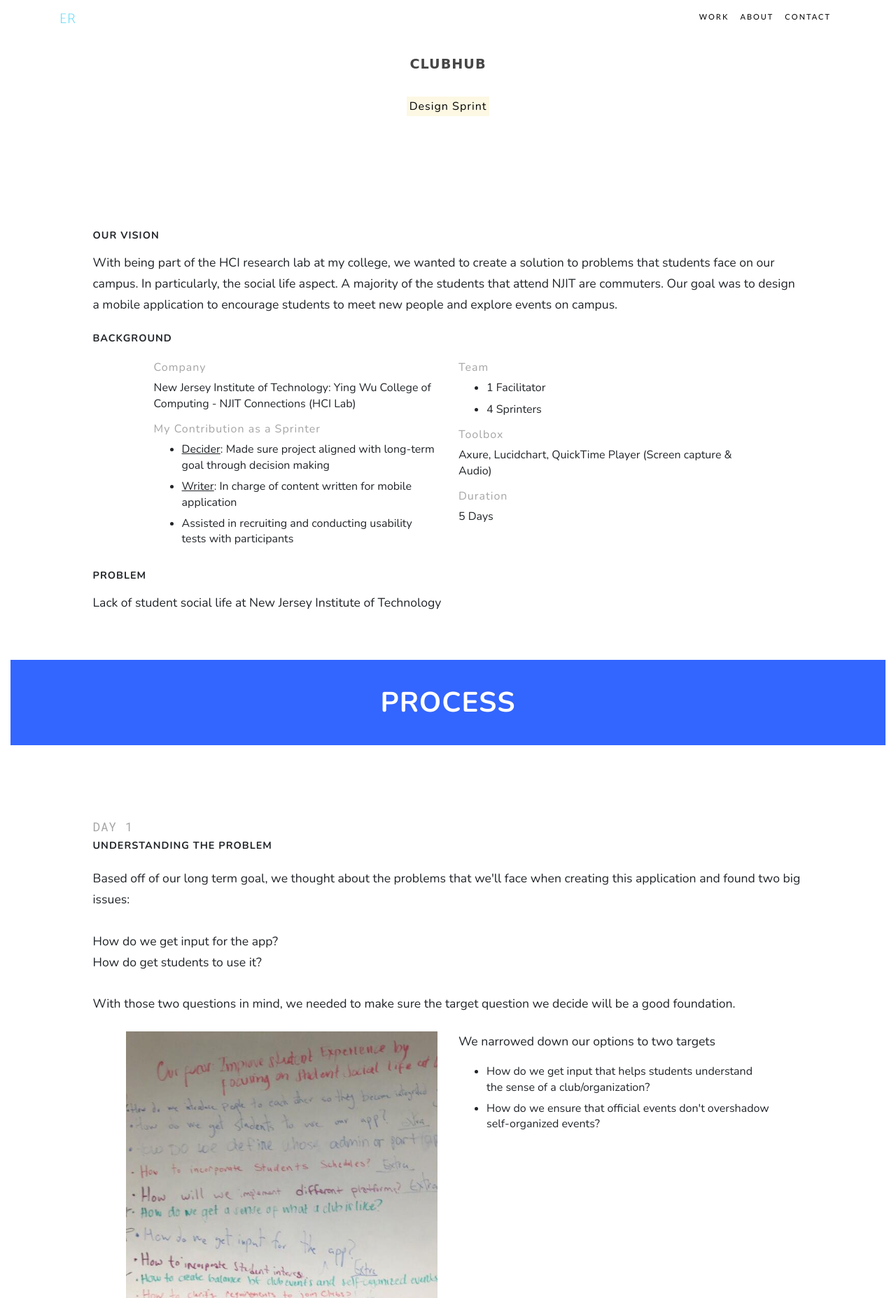
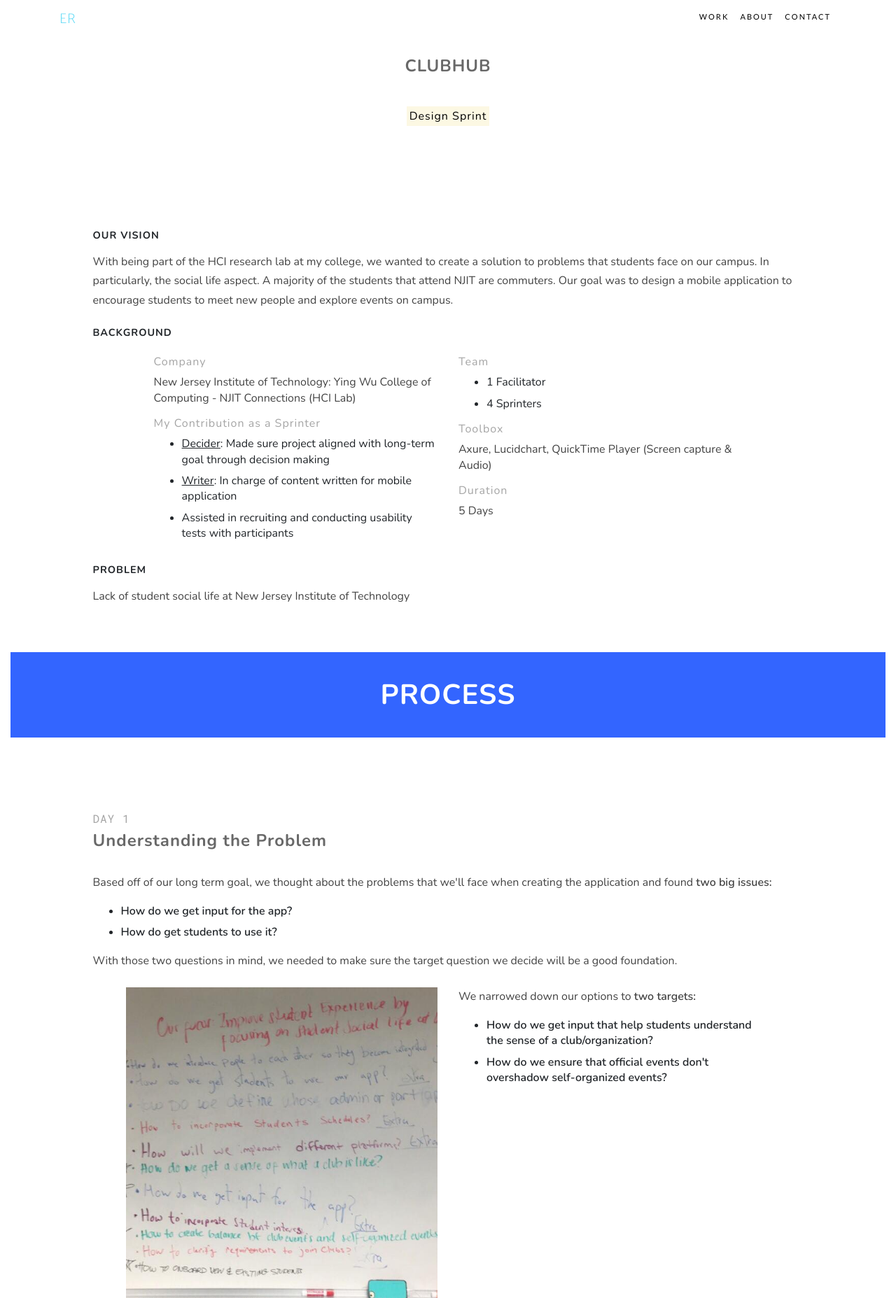
Before and after one commit to er-infinite/EmmalynRamos-v4, a PHP site: page /work-design/design-ClubHub.html in a window 1280 px wide. Shown: the top 1855 px of the page at 70% size. Run offline with PHP 8.4, Linux system fonts and the light colour scheme; some web fonts are replaced.

Commit message:
add content to ClubHub

```diff
--- a/scss/portfolio.scss
+++ b/scss/portfolio.scss
@@ -12,12 +12,16 @@
 #portfolio-design .subHeader{
   font-family: $font-robotomono;
   color: $font-sub;
-  font-size: 1.1em;
+  font-size: 1em;
+
 }
 
 #portfolio-design h1 {
   font-weight: 700; //bold
-  font-size: 1.2em;
+  font-size: 1.5em;
+  color: #686868;
+  font-family: $font-nunito;
+  padding-bottom: .5rem;
 
 }
 
@@ -41,8 +45,9 @@
 #portfolio-design p{
   font-family: $font-nunito;
   font-weight: 300; //light
-  font-size: 1.1em;
+  font-size: 1.0em;
   line-height: 1.7;
+  color: #434343;
 }
 
 #portfolio-design .p-mini, ul{
@@ -90,12 +95,13 @@
   border-radius: 50%;
   behavior: url(PIE.htc);
   /* remove if you don't care about IE8 */
-  width: 36px;
-  height: 36px;
-  padding: 8px;
-  background: #fff;
-  border: 2px solid #666;
-  color: #666;
+  width: 27px;
+  height: 27px;
+  padding-top: 0px;
+  background: #3365ff;
+  border: 2px solid #3365ff;
+  color: #fff;
   text-align: center;
-  font: 32px Arial, sans-serif;
+  font: 18px $font-nunito, sans-serif;
+  font-weight: 400;
 }
--- a/work-design/design-ClubHub.html
+++ b/work-design/design-ClubHub.html
@@ -93,7 +93,8 @@
       <div class="row mt-5  d-flex justify-content-center">
         <div class="col-md-11">
           <h2 class="mb-3">Our Vision</h2>
-          <p>With being part of the HCI research lab at my college, we wanted to create a solution to problems that students face on our campus. In particularly, the social life aspect. A majority of the students that attend NJIT are commuters.  Our goal was to design a mobile application to encourage students to meet new people and explore events on campus.</p>
+          <p>With being part of the HCI research lab at my college, we wanted to create a solution to problems that students face on our campus. In particularly, the social life aspect. A majority of the students that attend NJIT are commuters. Our
+            goal was to design a mobile application to encourage students to meet new people and explore events on campus.</p>
         </div>
       </div>
       <div class="row mt-2 d-flex justify-content-center">
@@ -115,7 +116,7 @@
             <div class="col-md-5">
               <h3 class="">Team</h3>
               <ul class="p-mini">
-                <li >1 Facilitator</li>
+                <li>1 Facilitator</li>
                 <li>4 Sprinters</li>
               </ul>
               <h3>Toolbox</h3>
@@ -160,9 +161,15 @@
       <div class="row mt-5  d-flex justify-content-center">
         <div class="col-md-11">
           <h4 class="subHeader">DAY 1</h4>
-          <h2 class="cs-title mb-4">Understanding the Problem</h2>
-          <p>Based off of our long term goal, we thought about the problems that we'll face when creating this application and found two big issues: <br><br> How do we get input for the app?<br>How do get students to use it?<br><br> With those two questions
-            in mind, we needed to make sure the target question we decide will be a good foundation.</p>
+          <h1 class="mb-4">Understanding the Problem</h1>
+          <p>Based off of our long term goal, we thought about the problems that we'll face when creating the application and found <span class="boldHighlight">two big issues:</span></p>
+          <ul>
+            <li class="boldHighlight">How do we get input for the app?</li>
+            <li class="boldHighlight">How do get students to use it?</li>
+          </ul>
+          <p>
+            With those two questions in mind, we needed to make sure the target question we decide will be a good foundation.
+          </p>
         </div>
       </div>
       <div class="row mt-2  d-flex justify-content-center">
@@ -170,9 +177,9 @@
           <img src="../img/design-ClubHub/ds-1.jpg" class="img-fluid" alt="Responsive image">
         </div>
         <div class="col-md-5">
-          <p class="">We narrowed down our options to two targets</p>
-          <ul>
-            <li>How do we get input that helps students understand the sense of a club/organization?</li>
+          <p class="">We narrowed down our options to <span class="boldHighlight">two targets:</span></p>
+          <ul class="boldHighlight">
+            <li>How do we get input that help students understand the sense of a club/organization?</li>
             <li>How do we ensure that official events don't overshadow self-organized events?</li>
           </ul>
         </div>
@@ -180,21 +187,33 @@
 
       <div class="row mt-2  d-flex justify-content-center">
         <div class="col-md-11 text-center">
-          <h2 class="cs-h2 mt-5">Key Players</h2>
-          <p class="mb-4">Students, organizations, and Office of Student Life</p>
+          <h1 class="mt-5">Key Players</h1>
+          <p class="mb-4"><span class="boldHighlight">Students, Organizations, and Office of Student Life</span></p>
         </div>
         <div class="row mt-2  d-flex justify-content-center">
           <div class="col-md-8">
-            <p>We drew an affinity map of contributions by the key players. It was created to understand how they will interact with our product.</p>
-            <img src="../img/design-ClubHub/ds-2.jpg" class="img-fluid" alt="Affinity Map">
+            <p>We next drew a map of contributions by the key players. It was created to understand how they will interact with our product.</p>
+            <img src="../img/design-ClubHub/ds-2.jpg" class="img-fluid" alt="">
+            <img src="../img/design-ClubHub/ClubHub-KeyPlayers.png" class="img-fluid" alt="Affinity Map">
           </div>
         </div>
       </div>
 
       <div class="row mt-2  d-flex justify-content-center">
         <div class="col-md-11 text-center">
-          <h2 class="cs-h2 mt-4">How might we ...</h2>
-          <p>Turning problems into opportunities</p>
+          <h1 class="cs-h2 mt-4  text-left">How might we ...</h1>
+          <p class="text-left boldHighlight">Turning Problems into Opportunities</p>
+          <p class="text-left mb-5">
+            Everyone wrote down their own HMW notes to share their insights of how to solve the problem from multiple angles. After posting them to the wall, we reviewed the different ideas and organized them into into categories like "retention to
+            events", "signing up for clubs", "promotion & announcements."
+          </p>
+
+          <p class="boldHighlight mb-5">
+            HMW: Create announcements made by individual users and groups?<br />
+            HMW: Connect students with organizations based on their interests? <br />
+            HMW: Increase retention rate at meetings for organizations?<br />
+
+          </p>
         </div>
         <div class="row mt-2  d-flex justify-content-center">
           <div class="col-md-4">
@@ -204,33 +223,24 @@
           <div class="col-md-4">
             <img src="../img/design-ClubHub/ds-4.jpg" class="img-fluid" alt="Affinity Map">
           </div>
-          <div class="col-md-8 text-center">
-            <p class="mt-4">How might we create annoucements made by individual users and groups?</p>
-            <p>How might we keep the interest of organizations to continue using our app?</p>
-            <p>Everyone wrote down their own HMW notes to share their insights of how to solve the problem from multiple angles. After posting them to the wall, we reviewed the different ideas and organizaed them into into categories like "retention to events", "signing up for clubs", "promotion & annoucements."</p>
-          </div>
         </div>
       </div>
 
       <!-- DAY 2 -->
       <div class="row mt-5  d-flex justify-content-center">
         <div class="col-md-11">
-          <h4 class="cs-subtitle">DAY 2</h4>
-          <h2 class="cs-title mb-4">Creating Solutions</h2>
+          <h4 class="subHeader">DAY 2</h4>
+          <h1 class="mb-4">Creating Solutions</h1>
           <p>For this portion, we developed our own solutions individually. We followed the four-step sketch which involves note taking, jotting down ideas, drawing up crazy 8s, and finally coming up with the solution sketch.</p>
+          <p>
+            Everyone shared an application or website that they will draw their inspiration from. <span class="boldHighlight">I wanted to understand how the user will grab a sense of a club or organization at first glance.</span>
+          </p>
+          <p>
+            In this case, I drew my inspiration from Spotify, the music streaming service. <span class="boldHighlight">Contained inside are thousands of artists, I wondered how did users decide which one to listen to?</span>
+          </p>
           <div class="row mt-2  d-flex justify-content-center">
-            <div class="col-md-3">
-              <img src="../img/design-ClubHub/ds-7.jpg" class="img-fluid" alt="Affinity Map">
-            </div>
-            <div class="col-md-3">
-              <img src="../img/design-ClubHub/ds-8.jpg" class="img-fluid" alt="Affinity Map">
-            </div>
-            <div class="col-md-3">
-              <img src="../img/design-ClubHub/ds-9.jpg" class="img-fluid" alt="Affinity Map">
-            </div>
             <div class="col-md-11">
-              <p class="mt-4">Everyone shared an application or website that they will draw their inspiration from. I decided to focus on developing a way to understand the sense of a club or organization.
-                <p> In this case, I referred to Spotify, a music streaming service. Contained inside are thousands of artists. I wondered how did users decide which one to listen to?</p>
+              <img src="../img/design-ClubHub/ClubHub-Inspiration.png" class="img-fluid" alt="Affinity Map">
             </div>
             <div class="col-md-5">
               <img src="../img/design-ClubHub/ds-5.jpg" class="img-fluid" alt="Responsive image">
@@ -245,33 +255,31 @@
       <!-- DAY 3 -->
       <div class="row mt-5  d-flex justify-content-center">
         <div class="col-md-11">
-              <h4 class="cs-subtitle">DAY 3</h4>
-              <h2 class="cs-title mb-4">Critiques</h2>
-              <p class="">Next step was showcasing our sketches and voting for the ones that closely relates to our original challenge: How to improve student experiences by focusing on student social life at New Jersey Institute of Technology.</p>
+          <h4 class="subHeader">DAY 3</h4>
+          <h1 class="mb-4">Critiques</h1>
+          <p>
+            Next step was showcasing our sketches and voting for the ones that closely relates to our original challenge: <span class="boldHighlight">How do we improve student experiences by focusing on student social life at New Jersey Institute of
+              Technology?</span>
+          </p>
+          <p>
+            Everyone was given strips of post-it notes to cast their votes. As Decider, I was in charge of the supervote. <span class="boldHighlight">I voted based on sketches that followed our long-term goal, but also had a good foundation.</span>
+            This will ensure that it'll be a sustainable app that can be reused. We then separated the winners from the losers. Any ideas or concepts on the winners side will be used in our app.
+          </p>
+          <div class="row d-flex justify-content-center">
+            <div class="col-md-6">
+              <img src="../img/design-ClubHub/ds-10.jpg" class="img-fluid" alt="Responsive image">
             </div>
-
-          <!-- <div class="d-flex justify-content-center"> -->
-            <!-- <div class="col-md-11"> -->
-            <div class="col-md-10">
-
-
-              <!-- <div class="col-md-11"> -->
-                <h2 class="cs-h2 mt-4 ">Voting</h2>
-                <!-- <p>Turning problems into opportunities</p> -->
-
-              <p>Everyone was given strips of post-it notes to cast their votes. As Decider, I was in charge of the supervote.</p>
-              <p class="mb-4">I voted based on sketches that followed our long-term goal and had a good foundation. This will ensure that it'll be a sustainable app that can be reused. We then separated the winners from the losers. Any ideas or concepts on the winners side will be used in our app. </p>
+            <div class="col-md-4">
+              <img src="../img/design-ClubHub/ds-11.jpg" class="img-fluid" alt="Responsive image">
             </div>
-                <div class="col-md-6">
-                  <img src="../img/design-ClubHub/ds-10.jpg" class="img-fluid" alt="Critiques">
           </div>
-                <div class="col-md-4 d-flex align-items-center">
-                  <img src="../img/design-ClubHub/ds-11.jpg" class="img-fluid" alt="Critiques">
         </div>
 
         <div class="col-md-10">
-              <h2 class="cs-h2 mt-4">Storyboarding</h2>
-              <p class="">In light of the user, we created a storyboard to show how a typical day will look if they used our app. We grabbed post-its from the winners side to help build the application we had in mind.
+          <h1 class="cs-h2 mt-4">Storyboarding</h1>
+          <p>
+            In light of the user, we created <span class="boldHighlight">a storyboard to show how a typical day will look if they used our app.</span> We grabbed post-its from the winners side to help build the application we had in mind.
+          </p>
           <div class="row mt-2  d-flex justify-content-center">
             <div class="col-md-9">
               <img src="../img/design-ClubHub/ds-12.jpg" class="img-fluid" alt="Critiques">
@@ -282,22 +290,29 @@
 
       <!-- DAY 4 -->
       <div class="row mt-5  d-flex justify-content-center">
-            <div class="col-md-11">
-              <h4 class="cs-subtitle">DAY 4</h4>
-              <h2 class="cs-title mb-4">Prototyping</h2>
-              <p>With the storyboard made, we were ready to start prototyping. Everyone was assigned different roles to make the process faster. As Writer, I was in charge with the content written on the application.  </p>
+        <div class="col-md-11 mt-4">
+          <h4 class="subHeader">DAY 4</h4>
+          <h1 class="">Prototyping</h1>
+          <div class="row d-flex justify-content-center">
+            <div class="col-md-10 mt-4">
+
+              <p>With the storyboard made, we were ready to start prototyping. Everyone was assigned different roles to make the process faster. This included:</p>
+              <ul>
+                <li>2 Makers</li>
+                <li>[Role] Writer</li>
+                <li>Asset Collector</li>
+                <li>Stitcher</li>
+              </ul>
+              <p class="text-center mb-5">
+                As Writer, I was in charge with writing relevant content for the application.
+              </p>
+            </div>
+          </div>
           <div class="row mt-2  d-flex justify-content-center">
             <div class="col-md-4">
               <img src="../img/design-ClubHub/ds-14.png" class="img-fluid" alt="Critiques">
             </div>
-                <div class="col-md-4">
-                  <h3 class="cs-h3 mt-4">Roles</h3>
-                  <ul>
-                    <li>[My Role] Writer</li>
-                    <li>2 Makers</li>
-                    <li>Asset Collector</li>
-                    <li>Stitcher & Interviewer</li>
-                  </ul>
+            <div class="col-md-4 text-center">
               <h3 class="cs-h3 mt-4 mb-3">Made with Axure</h3>
               <a target="_blank" href="https://40k2v0.axshare.com/home.html" class="btn btn-primary">Prototype</a>
             </div>
@@ -310,13 +325,75 @@
       <!-- DAY 5 -->
       <div class="row mt-5  d-flex justify-content-center">
         <div class="col-md-11">
-              <h4 class="cs-subtitle">Day 5</h4>
-              <h2 class="cs-title mb-4">Usability Tests</h2>
-              <p>Each team member was assigned to interview at least one individual. We used the interview guide that was created by the Interviewer from Day 4, and recorded the voice and screen of the user testing the prototype. After interviewing we jotted down our responses based off of the main functions of our application. Finally, we analyzed and discussed how to improve our current design.</p>
+          <h4 class="subHeader">Day 5</h4>
+          <h1 class=" mb-4">Usability Tests</h1>
+          <p>We followed a series of steps starting from Day 2 to prepare for the usability tests on Day 5. The steps were as followed:</p>
+          <div class="row d-flex justify-content-center">
+
+
+          <div class="col-md-10 mt-4">
+
+            <div class="row d-flex justify-content-center mb-2">
+              <div class="col-md-1">
+                <div class="numberCircle">1</div>
+              </div>
+              <div class="col-md-9">
+                <p>
+                  Recruiting: Everyone on the team helped with recruiting participants that were either students or faculty members of NJIT
+                </p>
+              </div>
+            </div>
+            <div class="row d-flex justify-content-center mb-2">
+              <div class="col-md-1">
+                <div class="numberCircle">2</div>
+              </div>
+              <div class="col-md-9">
+                <p>
+                  Interview Guide: Created by the Facilitator on Day 4
+                </p>
+              </div>
+            </div>
+            <div class="row d-flex justify-content-center mb-2">
+              <div class="col-md-1">
+                <div class="numberCircle">3</div>
+              </div>
+              <div class="col-md-9">
+                <p>
+                  Equipment: QuickTime Player to screen record and capture audio
+                </p>
+              </div>
+            </div>
+            <div class="row d-flex justify-content-center">
+              <div class="col-md-1">
+                <div class="numberCircle">4</div>
+              </div>
+              <div class="col-md-9">
+                <p>
+                  Usability Test: Each sprinter was in charge of testing at least one individual
+                </p>
+              </div>
+              </div>
+            </div>
+          </div>
+        </div>
           <div class="row mt-2  d-flex justify-content-center">
             <div class="col-md-9">
+              <p>
+                After interviewing we jotted down our responses based off of the main functions of our application. Finally, we analyzed and discussed how to improve our current design.
+              </p>
               <img src="../img/design-ClubHub/ds-15.png" class="img-fluid mt-4 mb-5" alt="Critiques">
             </div>
+          </div>
+        </div>
+        <div class="row mt-4 d-flex justify-content-center">
+          <div class="col-md-11">
+            <h1>Outcome</h1>
+            <p>
+              Overall, the participants were excited that we designed an application that encourages students to attend events and join organizations. Some wording on the app was vague for some participants to understand.  We also found that they were concerned about their privacy. <br /><br />
+
+As a research lab that focuses on how people build and maintain social ties through technology, this project is an eye opener. Our lab is currently working on various other projects at the moment, but we do plan on coming back and making this application a reality.
+
+            </p>
           </div>
         </div>
       </div>
```
Also changed, not shown: css/new-age.css (+15 -10 lines), css/new-age.min.css, img/design-ClubHub/ClubHub-Inspiration.png (added), img/design-ClubHub/ClubHub-KeyPlayers.png (added). Lines whose indentation alone changed are shown as unchanged.
